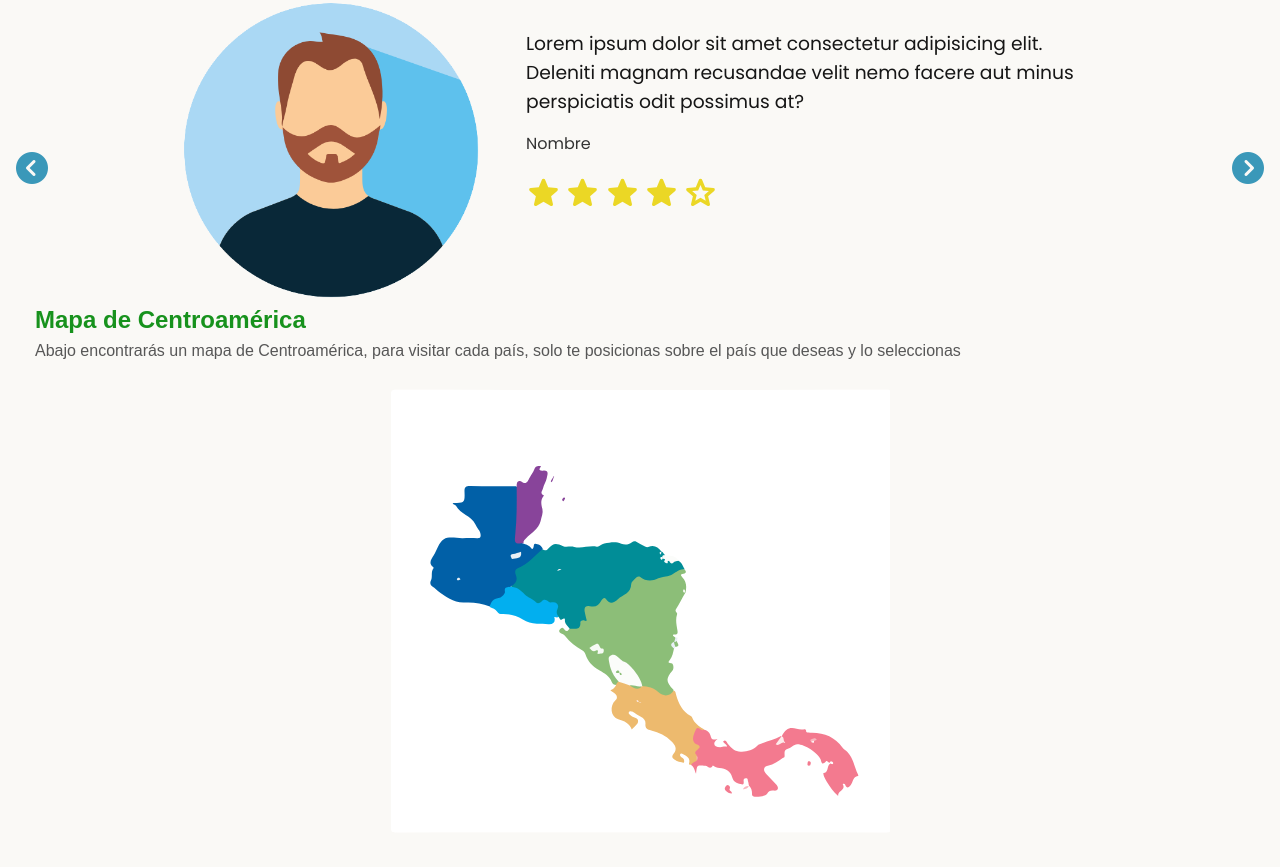
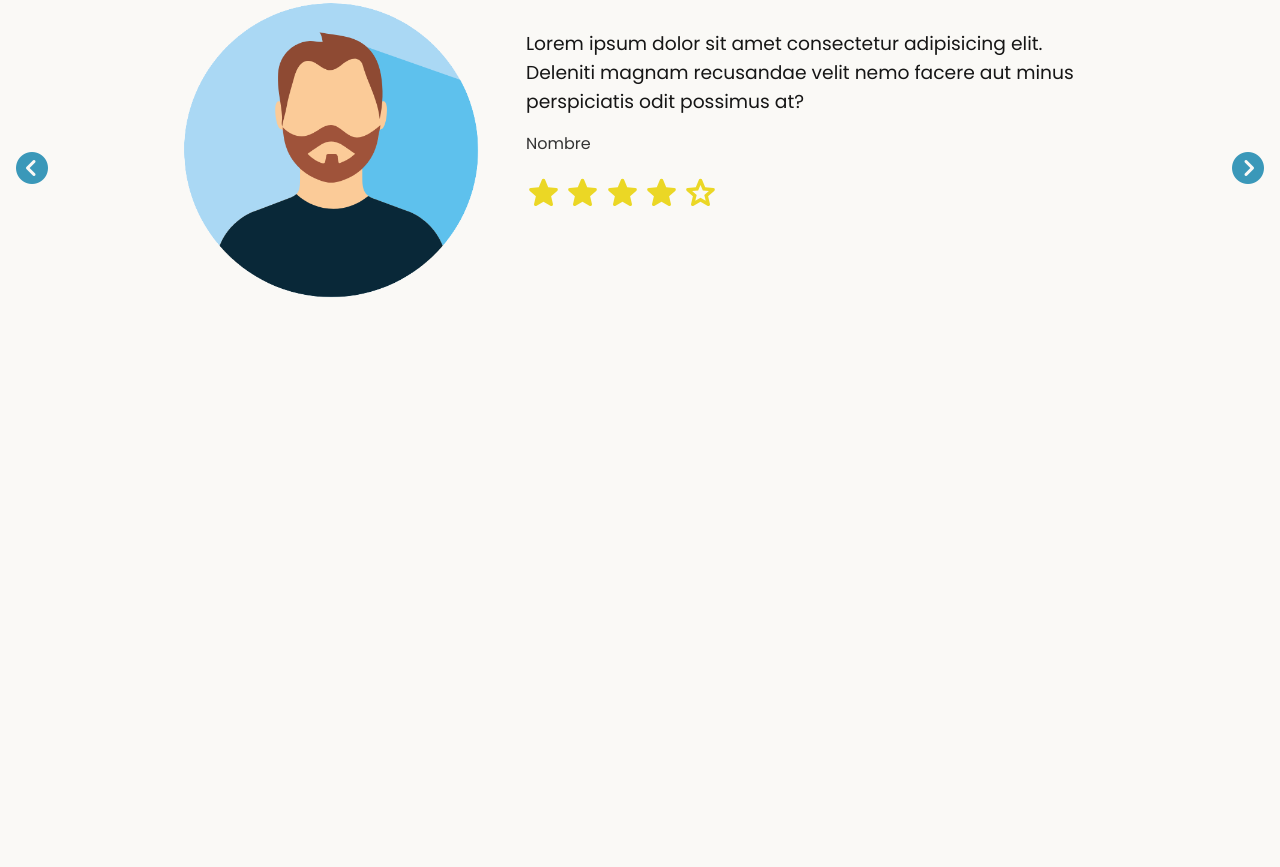
Before and after one commit to VictorCR27/DesarrolloWeb, a PHP site: page / in a window 1280 px wide. Shown: the part 1872-2739 px from the top of the page. After the commit the page ends 2169 px from the top, so only its background shows below. Run offline with PHP 8.4, Linux system fonts and the light colour scheme; some libraries are stand-ins or nearby versions.

Commit message:
cambio index

```diff
--- a/index.php
+++ b/index.php
@@ -322,25 +322,6 @@ include("login.php");
 
     </div>
 
-
-                <!--Mapa-->
-                <div class="mapa" style="text-align: center;">
-                    <h2 style="text-align: left; padding-left: 35px;font-family: 'Jost', sans-serif; color: rgb(23, 146, 29);">Mapa de Centroamérica</h2>
-                    <p style="text-align: left; padding-left: 35px; font-family: 'Rubik', sans-serif; padding-top: 8px; color: rgb(87, 87, 87);">Abajo encontrarás un mapa de Centroamérica, para visitar cada país, solo te posicionas sobre el país que deseas y lo seleccionas</p>
-                    <img src="imgCarrusel/mapa_centroamerica_vector.svg" height="500px" width="500px" usemap="#cntrm_mapa">
-
-                    <map name="cntrm_mapa">
-                        <area alt="Guatemala" title="Guatemala" href="Guatemala.php" coords="73,108,125,109,123,178,144,176,98,245,37,228,51,167,90,166,64,140,68,126" shape="poly">
-                        <area alt="Belice" title="Belice" href="Belice.php" coords="127,103,125,175,150,155,156,84" shape="poly">
-                        <area alt="Honduras" title="Honduras" href="Honduras.php" coords="249,208,259,214,294,201,256,175,185,176,162,176,149,184,139,188,129,206,124,221,134,230,193,251,197,244,231,231,248,207,165,241,172,255,176,261,184,260" shape="poly">
-                        <area alt="El Salvador" title="El Salvador" href="Salvador.php" coords="156,265,164,244,121,224,106,235,102,246,108,250" shape="poly">
-                        <area alt="Nicaragua" title="Nicaragua" href="Nicaragua.php" coords="250,216,294,205,279,339,223,331,192,298,170,275,197,261,198,245,231,239,240,224" shape="poly">
-                        <area class="Costa-Rica" alt="Costa Rica" title="Costa Rica" href="CostaRica.php" coords="257,337,284,347,305,377,299,421,286,417,259,381,241,379,219,366,225,331" shape="poly">
-                        <area alt="Panama" title="Panama" href="Panama.php" coords="442,453,410,400,374,463,302,423,308,388,400,384,444,394,465,435" shape="poly">
-                    </map>
-                 </div>
-                 <!--Fin Mapa-->
-            </div>
         </div>
 
     <!--Scripts-->
```
